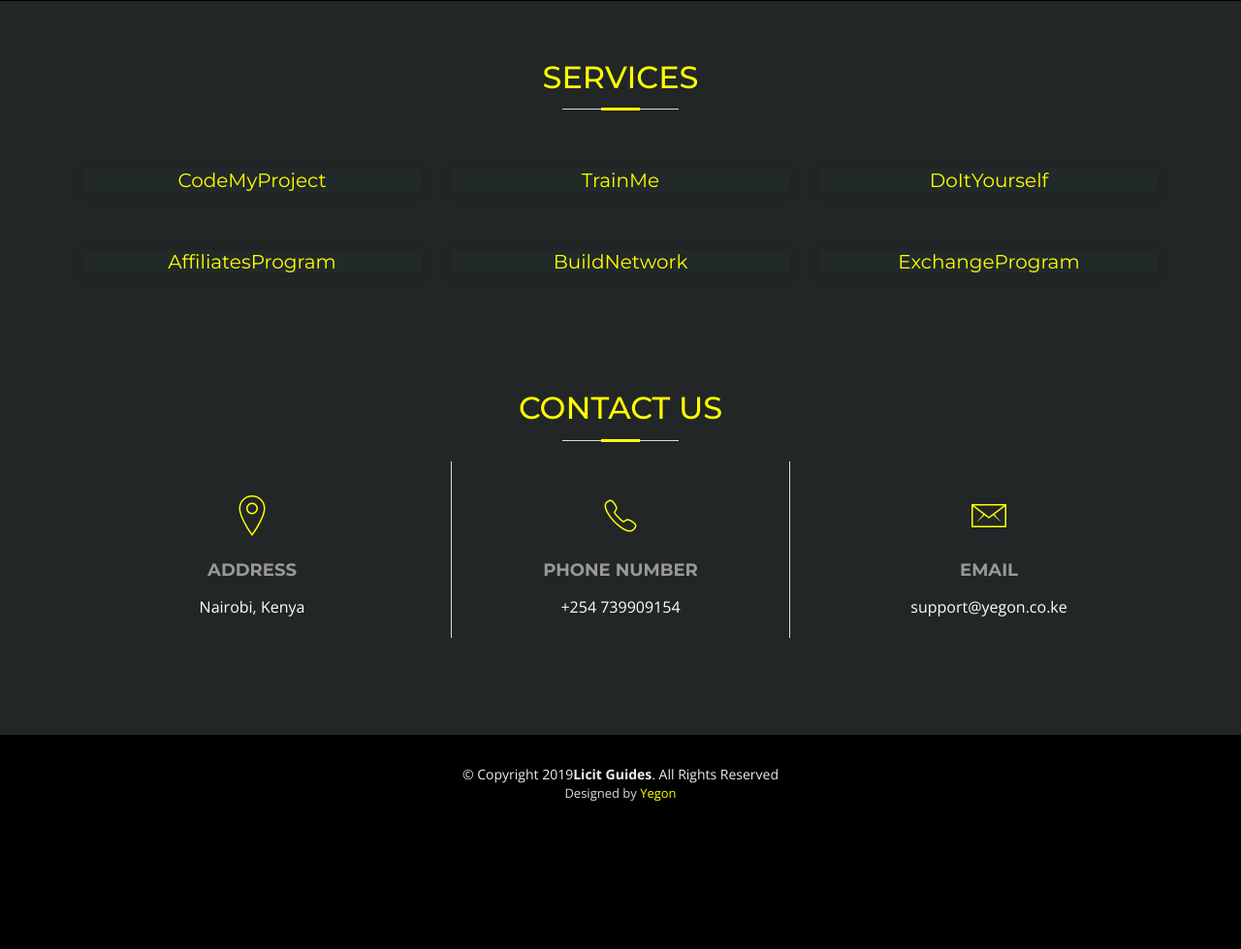
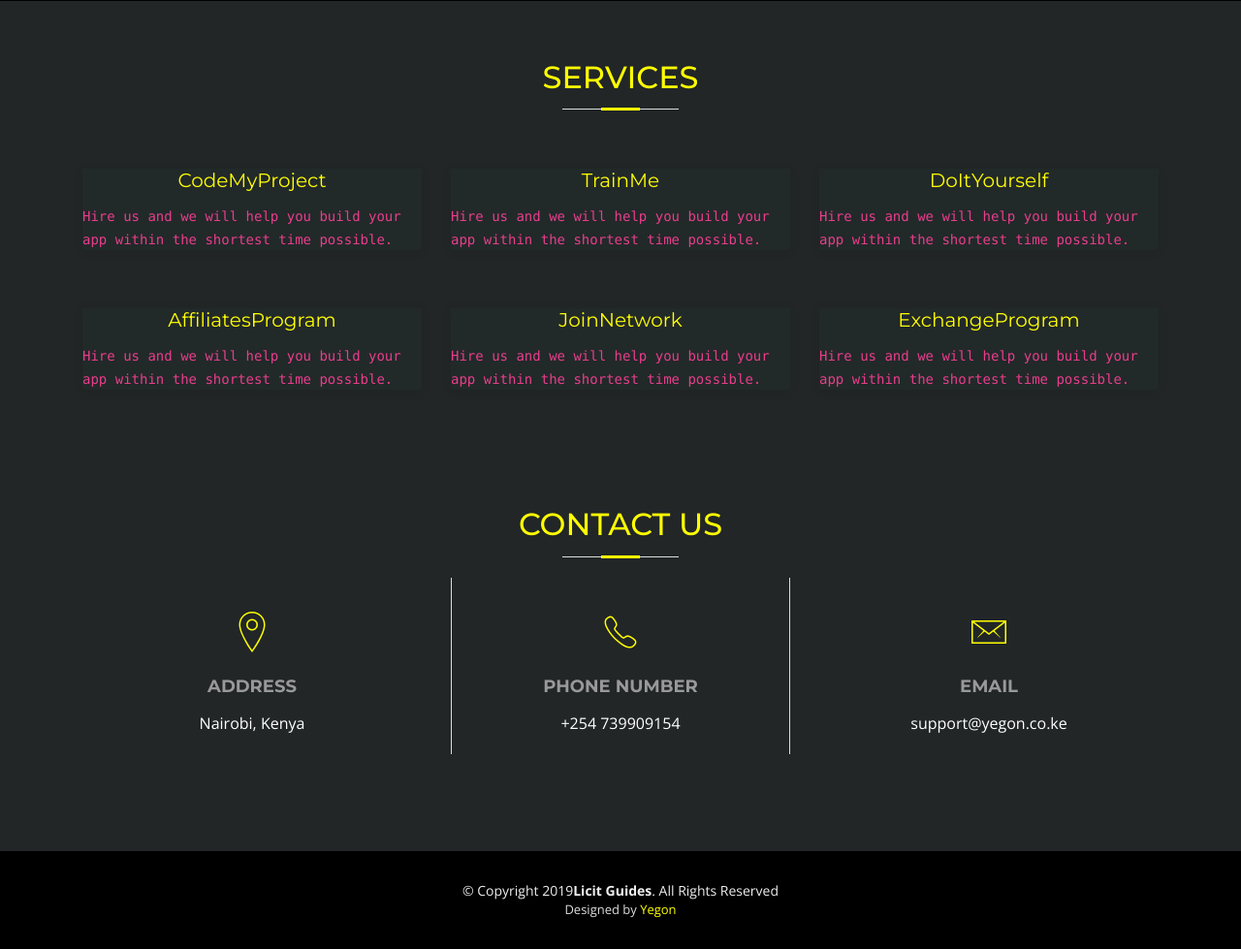
Before and after one commit to yegonke/Cookbook, a Django app: page / in a window 1280 px wide. Shown: the part 799-1778 px from the top of the page at 97% size. Before the commit the page ends 1626 px from the top, so only its background shows below. Run offline with Django 3.2, Linux system fonts and the light colour scheme; some libraries are stand-ins or nearby versions; some web fonts are replaced.

Commit message:
improve licitguides.xyz

```diff
--- a/templates/index.html
+++ b/templates/index.html
@@ -172,6 +172,7 @@
             <div class="about-col">
 
                <h2 class="title"><a href="http://www.licitguides.xyz/codeforme/">CodeMyProject</a></h2>
+            <code>Hire us and we will help you build your app within the shortest time possible.</code>
             </div>
           </div>
 
@@ -179,6 +180,7 @@
             <div class="about-col">
 
               <h2 class="title"><a href="http://www.licitguides.xyz/trainme/">TrainMe</a></h2>
+            <code>Hire us and we will help you build your app within the shortest time possible.</code>
             </div>
           </div>
 
@@ -186,6 +188,7 @@
             <div class="about-col">
 
              <h2 class="title"><a href="http://www.licitguides.xyz/guideme/">DoItYourself</a></h2>
+            <code>Hire us and we will help you build your app within the shortest time possible.</code>
             </div>
           </div>
 
@@ -193,13 +196,15 @@
             <div class="about-col">
 
                <h2 class="title"><a href="http://www.licitguides.xyz/codeforme/">AffiliatesProgram</a></h2>
+            <code>Hire us and we will help you build your app within the shortest time possible.</code>
             </div>
           </div>
 
           <div class="col-md-4 wow fadeInUp" data-wow-delay="0.1s">
             <div class="about-col">
 
-              <h2 class="title"><a href="http://www.licitguides.xyz/trainme/">BuildNetwork</a></h2>
+              <h2 class="title"><a href="http://www.licitguides.xyz/trainme/">JoinNetwork</a></h2>
+            <code>Hire us and we will help you build your app within the shortest time possible.</code>
             </div>
           </div>
 
@@ -207,6 +212,7 @@
             <div class="about-col">
 
               <h2 class="title"><a href="http://www.licitguides.xyz/trainme/">ExchangeProgram</a></h2>
+            <code>Hire us and we will help you build your app within the shortest time possible.</code>
             </div>
           </div>
 
```
